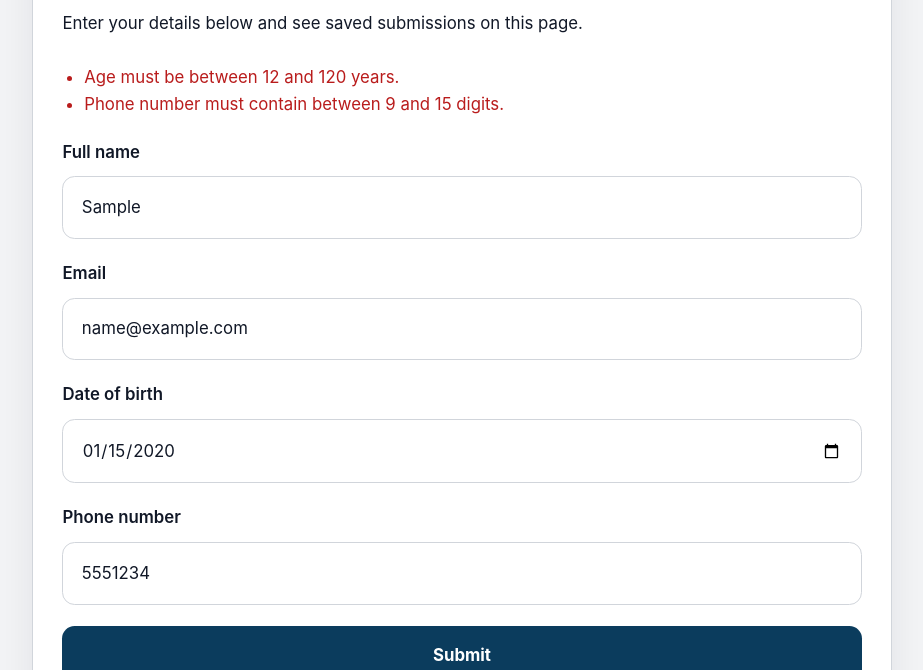
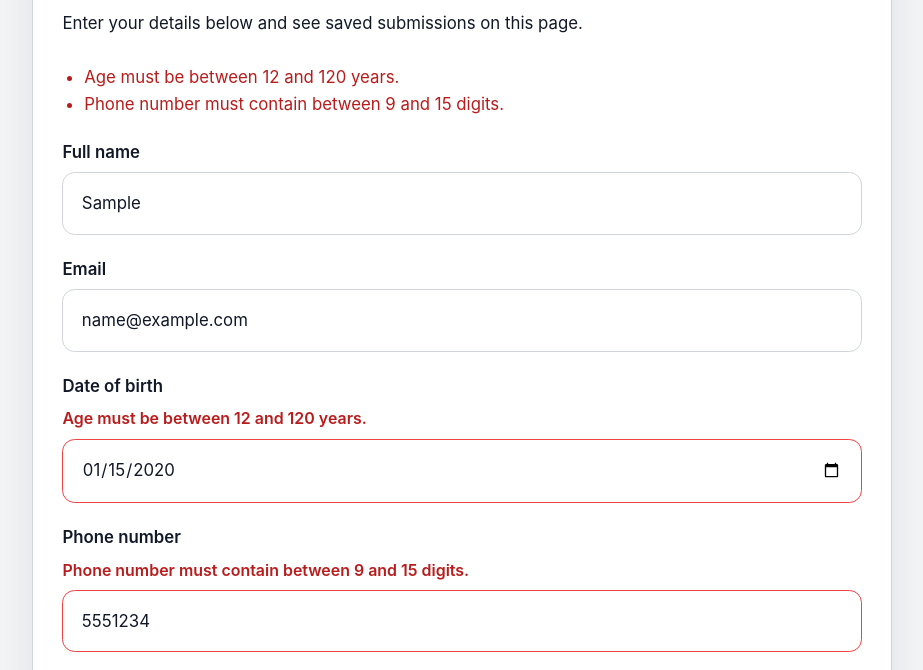
Before and after one commit to Didilv93/dwp.digital, a website built with Vite: page index.html in a window 1280 px wide. Both pictures are taken after typing "Sample", "name@example.com", "2020-01-15", "5551234" into the empty fields and a click on the button "Submit". Shown: the part 121-791 px from the top of the page, without its empty margins (178-1101 px from the left). Built offline with nearby package versions, Linux system fonts and the light colour scheme.

Commit message:
feat: enhance form accessibility with error handling and validation feedback

```diff
--- a/src/components/Form/index.ts
+++ b/src/components/Form/index.ts
@@ -1,5 +1,12 @@
 import './style.sass';
-import { validateForm, ValidationResult } from '../../utils/validation';
+import {
+  validateForm,
+  validateName,
+  validateEmail,
+  validateDateOfBirth,
+  validatePhone,
+  ValidationResult,
+} from '../../utils/validation';
 
 export interface SubmissionData {
   name: string;
@@ -14,7 +21,18 @@ interface FormComponent {
   element: HTMLElement;
 }
 
-function createField(labelText: string, inputType: string, inputName: string, placeholder: string) {
+interface FieldParts {
+  field: HTMLDivElement;
+  input: HTMLInputElement;
+  errorEl: HTMLSpanElement;
+}
+
+function createField(
+  labelText: string,
+  inputType: string,
+  inputName: string,
+  placeholder: string,
+): FieldParts {
   const field = document.createElement('div');
   field.className = 'form-field';
 
@@ -22,15 +40,20 @@ function createField(labelText: string, inputType: string, inputName: string, pl
   label.htmlFor = inputName;
   label.textContent = labelText;
 
+  const errorEl = document.createElement('span');
+  errorEl.id = `error-${inputName}`;
+  errorEl.className = 'field-error';
+
   const input = document.createElement('input');
   input.type = inputType;
   input.id = inputName;
   input.name = inputName;
   input.placeholder = placeholder;
   input.autocomplete = 'off';
+  input.setAttribute('aria-describedby', `error-${inputName}`);
 
-  field.append(label, input);
-  return { field, input };
+  field.append(label, errorEl, input);
+  return { field, input, errorEl };
 }
 
 export function createForm(onSubmit: SubmitHandler): FormComponent {
@@ -41,11 +64,20 @@ export function createForm(onSubmit: SubmitHandler): FormComponent {
   const errorBox = document.createElement('div');
   errorBox.className = 'form-errors';
   errorBox.setAttribute('aria-live', 'polite');
+  errorBox.setAttribute('tabindex', '-1');
 
-  const { field: nameField, input: nameInput } = createField('Full name', 'text', 'fullName', 'Ex. John Doe');
-  const { field: emailField, input: emailInput } = createField('Email', 'email', 'email', 'Ex. name@example.com');
-  const { field: dobField, input: dobInput } = createField('Date of birth', 'date', 'dateOfBirth', 'YYYY-MM-DD');
-  const { field: phoneField, input: phoneInput } = createField('Phone number', 'tel', 'phone', 'Ex. +44 7123 456 789');
+  const { field: nameField, input: nameInput, errorEl: nameErrorEl } = createField(
+    'Full name', 'text', 'fullName', 'Ex. John Doe',
+  );
+  const { field: emailField, input: emailInput, errorEl: emailErrorEl } = createField(
+    'Email', 'email', 'email', 'Ex. name@example.com',
+  );
+  const { field: dobField, input: dobInput, errorEl: dobErrorEl } = createField(
+    'Date of birth', 'date', 'dateOfBirth', 'YYYY-MM-DD',
+  );
+  const { field: phoneField, input: phoneInput, errorEl: phoneErrorEl } = createField(
+    'Phone number', 'tel', 'phone', 'Ex. +44 7123 456 789',
+  );
 
   const submitButton = document.createElement('button');
   submitButton.type = 'submit';
@@ -63,7 +95,26 @@ export function createForm(onSubmit: SubmitHandler): FormComponent {
     };
   }
 
-  function showErrors(result: ValidationResult) {
+  function applyFieldError(
+    input: HTMLInputElement,
+    errorEl: HTMLSpanElement,
+    check: string | true,
+  ) {
+    const invalid = check !== true;
+    input.setAttribute('aria-invalid', String(invalid));
+    errorEl.textContent = invalid ? check : '';
+  }
+
+  function clearFieldErrors() {
+    [nameInput, emailInput, dobInput, phoneInput].forEach((input) =>
+      input.removeAttribute('aria-invalid'),
+    );
+    [nameErrorEl, emailErrorEl, dobErrorEl, phoneErrorEl].forEach((el) => {
+      el.textContent = '';
+    });
+  }
+
+  function showSummary(result: ValidationResult) {
     errorBox.innerHTML = '';
     errorBox.classList.toggle('has-error', !result.valid);
 
@@ -76,6 +127,7 @@ export function createForm(onSubmit: SubmitHandler): FormComponent {
         list.appendChild(item);
       });
       errorBox.appendChild(list);
+      errorBox.focus();
       return;
     }
 
@@ -89,13 +141,25 @@ export function createForm(onSubmit: SubmitHandler): FormComponent {
     event.preventDefault();
 
     const submission = buildSubmission();
+
+    const nameCheck = validateName(submission.name);
+    const emailCheck = validateEmail(submission.email);
+    const dobCheck = validateDateOfBirth(submission.dateOfBirth);
+    const phoneCheck = validatePhone(submission.phone);
+
+    applyFieldError(nameInput, nameErrorEl, nameCheck);
+    applyFieldError(emailInput, emailErrorEl, emailCheck);
+    applyFieldError(dobInput, dobErrorEl, dobCheck);
+    applyFieldError(phoneInput, phoneErrorEl, phoneCheck);
+
     const validation = validateForm(submission);
-    showErrors(validation);
+    showSummary(validation);
 
     if (!validation.valid) {
       return;
     }
 
+    clearFieldErrors();
     onSubmit(submission);
     form.reset();
   });
--- a/src/components/Form/style.sass
+++ b/src/components/Form/style.sass
@@ -6,11 +6,20 @@
 
 .form-field
   display: grid
-  gap: 0.65rem
+  gap: 0.4rem
 
 label
   font-weight: $font-weight-medium
   color: $color-text
+
+.field-error
+  display: block
+  color: $color-danger-soft
+  font-size: $font-size-small
+  font-weight: $font-weight-medium
+
+.field-error:empty
+  display: none
 
 input
   width: 100%
@@ -23,9 +32,13 @@ input
   color: $color-text
 
   &:focus
-    outline: none
     border-color: $color-primary-soft
     box-shadow: 0 0 0 3px rgba(29, 122, 140, 0.18)
+    outline: 3px solid $color-primary-soft
+    outline-offset: 2px
+
+  &[aria-invalid="true"]
+    border-color: $color-danger
 
 .submit-button
   align-self: start
@@ -39,6 +52,10 @@ input
 
   &:hover
     background: $color-primary-soft
+
+  &:focus-visible
+    outline: 3px solid $color-primary
+    outline-offset: 2px
 
 .form-errors
   min-height: 2.5rem
--- a/src/components/SubmissionList/style.sass
+++ b/src/components/SubmissionList/style.sass
@@ -46,3 +46,7 @@
 
   &:hover
     background: $color-danger-soft
+
+  &:focus-visible
+    outline: 3px solid $color-danger-soft
+    outline-offset: 2px
--- /dev/null
+++ b/src/test-setup/vitest-axe.d.ts
@@ -0,0 +1,6 @@
+import type { AxeMatchers } from 'vitest-axe/matchers';
+
+declare module 'vitest' {
+  interface Assertion<T = any> extends AxeMatchers {}
+  interface AsymmetricMatchersContaining extends AxeMatchers {}
+}
```
Also changed, not shown: src/components/Form/__tests__/index.a11y.test.ts (+127 -16 lines).
